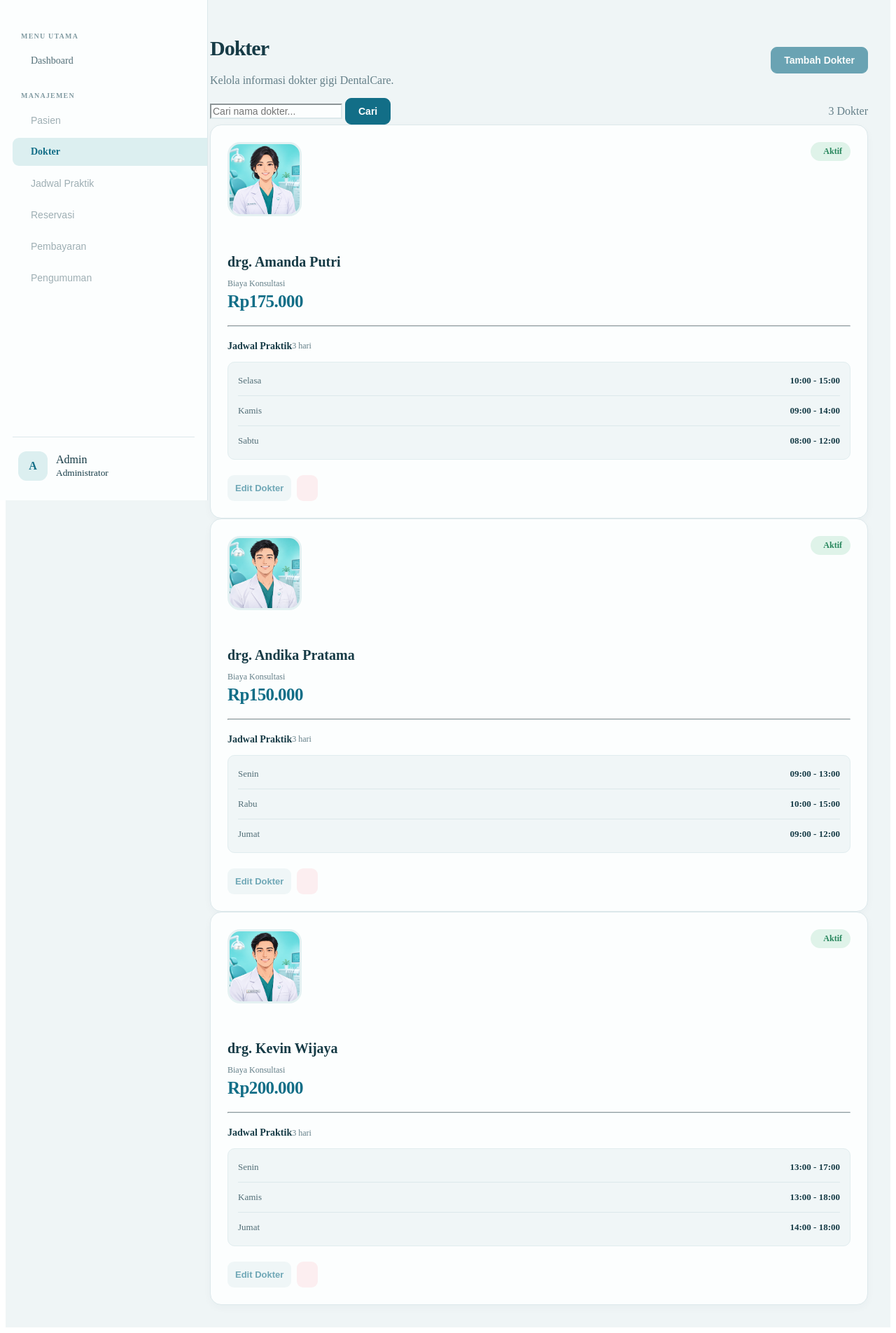
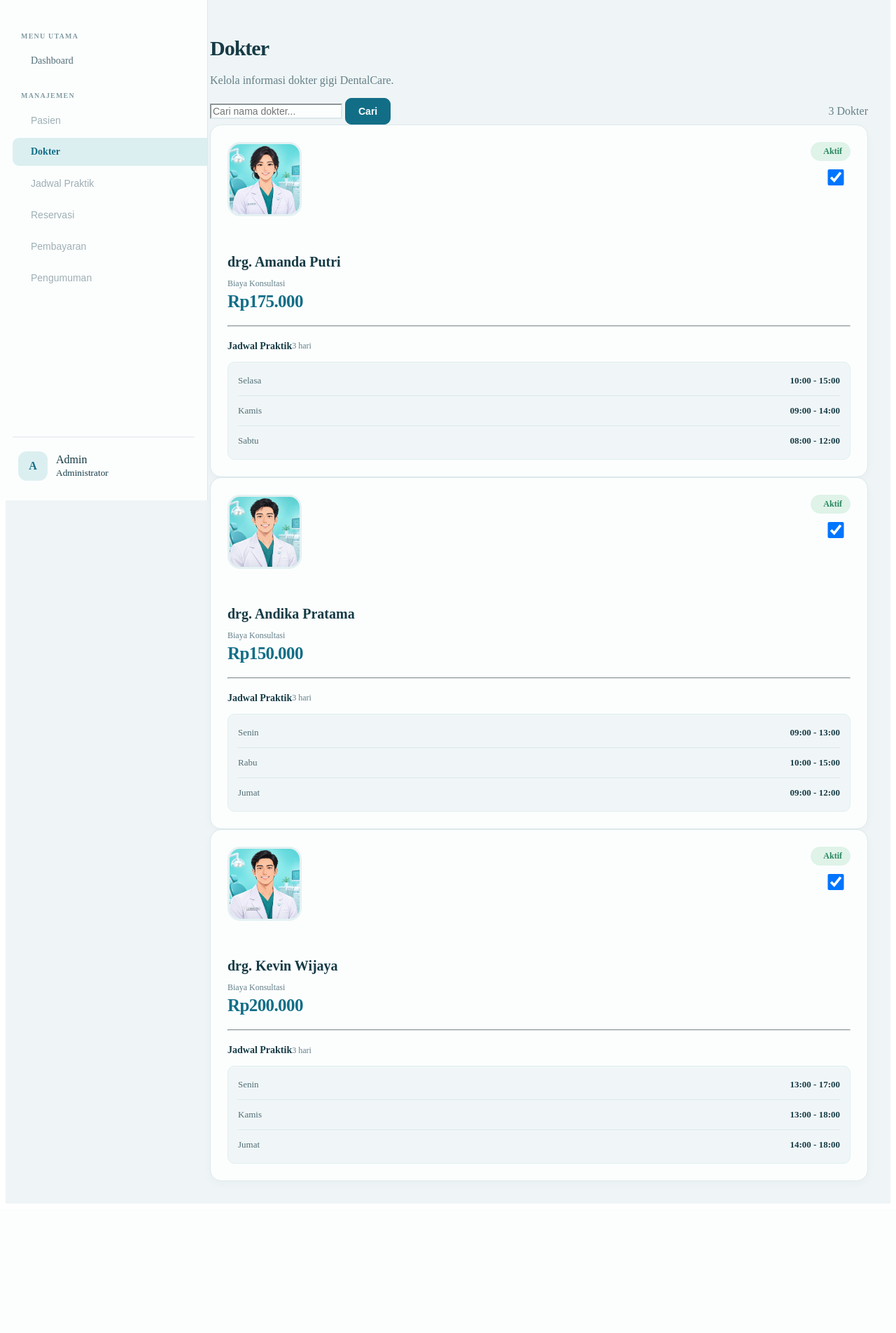
Before and after one commit to MigelOrvin/LSPMigel, a Laravel app: page /admin/doctors in a window 1280 px wide. Shown: the part 85-1990 px from the top of the page at 70% size. After the commit the page ends 1805 px from the top, so only its background shows below. Run offline with Laravel 12, Linux system fonts and the light colour scheme; a user stored in the database is signed in; data comes from the database, SQL or seed files in the repository; style sheets or scripts are compiled from the project's sources.

Commit message:
Admin Dashboard : Dokter Page Final

```diff
--- a/app/Http/Controllers/Admin/DoctorController.php
+++ b/app/Http/Controllers/Admin/DoctorController.php
@@ -29,4 +29,20 @@ class DoctorController extends Controller
             'search'
         ));
     }
+    public function updateStatus(Request $request, Doctor $doctor)
+    {
+        $validated = $request->validate([
+            'is_active' => ['required', 'boolean']
+        ]);
+
+        $doctor->update([
+            'is_active' => $validated['is_active']
+        ]);
+
+        $message = $doctor->is_active
+            ? 'Dokter berhasil diaktifkan.'
+            : 'Dokter berhasil dinonaktifkan.';
+
+        return back()->with('success', $message);
+    }
 }
--- a/resources/css/doctor.css
+++ b/resources/css/doctor.css
@@ -35,6 +35,45 @@
     opacity: 0.6;
 }
 
+/* DOCTOR STATUS CONTROL */
+
+.doctor-status-control {
+    display: flex;
+    flex-direction: column;
+    align-items: flex-end;
+    gap: 12px;
+}
+
+.doctor-switch {
+    margin: 0;
+    padding: 0;
+    min-height: auto;
+}
+
+.doctor-switch .form-check-input {
+    float: none;
+    margin: 0;
+
+    width: 42px;
+    height: 23px;
+
+    cursor: pointer;
+
+    background-color: #c6d4d8;
+    border-color: #c6d4d8;
+
+    transition: background-color 0.2s ease;
+}
+
+.doctor-switch .form-check-input:checked {
+    background-color: var(--admin-primary);
+    border-color: var(--admin-primary);
+}
+
+.doctor-switch .form-check-input:focus {
+    border-color: var(--admin-primary);
+    box-shadow: 0 0 0 3px rgba(18, 110, 135, 0.12);
+}
 /* SEARCH */
 
 .doctor-toolbar {
@@ -298,18 +337,7 @@
     color: var(--admin-primary-hover);
 }
 
-.btn-doctor-delete {
-    background: #fce5e7;
-    color: #b84552;
-    border: 1px solid transparent;
-    border-radius: 9px;
-    padding: 10px 14px;
-}
 
-.btn-doctor-delete:hover {
-    background: #f5cdd2;
-    color: #a03945;
-}
 
 .btn-doctor-edit:disabled {
     background: #e7f2f3;
@@ -317,11 +345,7 @@
     opacity: 0.6;
 }
 
-.btn-doctor-delete:disabled {
-    background: #fce5e7;
-    color: #b84552;
-    opacity: 0.6;
-}
+
 
 /* RESPONSIVE MOBILE */
 
--- a/resources/views/admin/doctors/index.blade.php
+++ b/resources/views/admin/doctors/index.blade.php
@@ -29,10 +29,6 @@
         </p>
     </div>
 
-    <button type="button" class="btn btn-admin-primary" disabled>
-        <i class="bi bi-plus-lg me-1"></i>
-        Tambah Dokter
-    </button>
 
 </div>
 
@@ -108,6 +104,9 @@
 
                     </div>
 
+                    <div class="doctor-status-control">
+
+                        {{-- Status Badge --}}
                         <span class="doctor-status
                             {{ $doctor->is_active
                                 ? 'doctor-active'
@@ -120,6 +119,32 @@
                                 : 'Nonaktif' }}
 
                         </span>
+
+                        {{-- Toggle Status --}}
+                        <form action="{{ route('admin.doctors.status', $doctor) }}"
+                            method="POST">
+
+                            @csrf
+                            @method('PATCH')
+
+                            <input type="hidden"
+                                name="is_active"
+                                value="{{ $doctor->is_active ? 0 : 1 }}">
+
+                            <div class="form-check form-switch doctor-switch">
+
+                                <input type="checkbox"
+                                    class="form-check-input"
+                                    role="switch"
+                                    aria-label="Status aktif {{ $doctor->name }}"
+                                    onchange="this.form.requestSubmit()"
+                                    @checked($doctor->is_active)>
+
+                            </div>
+
+                        </form>
+
+                    </div>
 
                 </div>
 
@@ -194,27 +219,7 @@
                     </div>
 
                     {{-- Actions --}}
-                    <div class="doctor-actions">
 
-                        <button type="button"
-                            class="btn btn-doctor-edit flex-grow-1"
-                            disabled>
-
-                            <i class="bi bi-pencil-square me-1"></i>
-                            Edit Dokter
-
-                        </button>
-
-                        <button type="button"
-                            class="btn btn-doctor-delete"
-                            aria-label="Hapus dokter"
-                            disabled>
-
-                            <i class="bi bi-trash3"></i>
-
-                        </button>
-
-                    </div>
 
                 </div>
 
--- a/routes/web.php
+++ b/routes/web.php
@@ -38,4 +38,9 @@ Route::prefix('admin')
             'index'
         ])->name('doctors.index');
 
+        Route::patch('/doctors/{doctor}/status', [
+            DoctorController::class,
+            'updateStatus'
+        ])->name('doctors.status');
+
     });
```
Also changed, not shown: resources/views/layouts/admin.blade.php (+41 -0 lines). Lines whose indentation alone changed are shown as unchanged.
